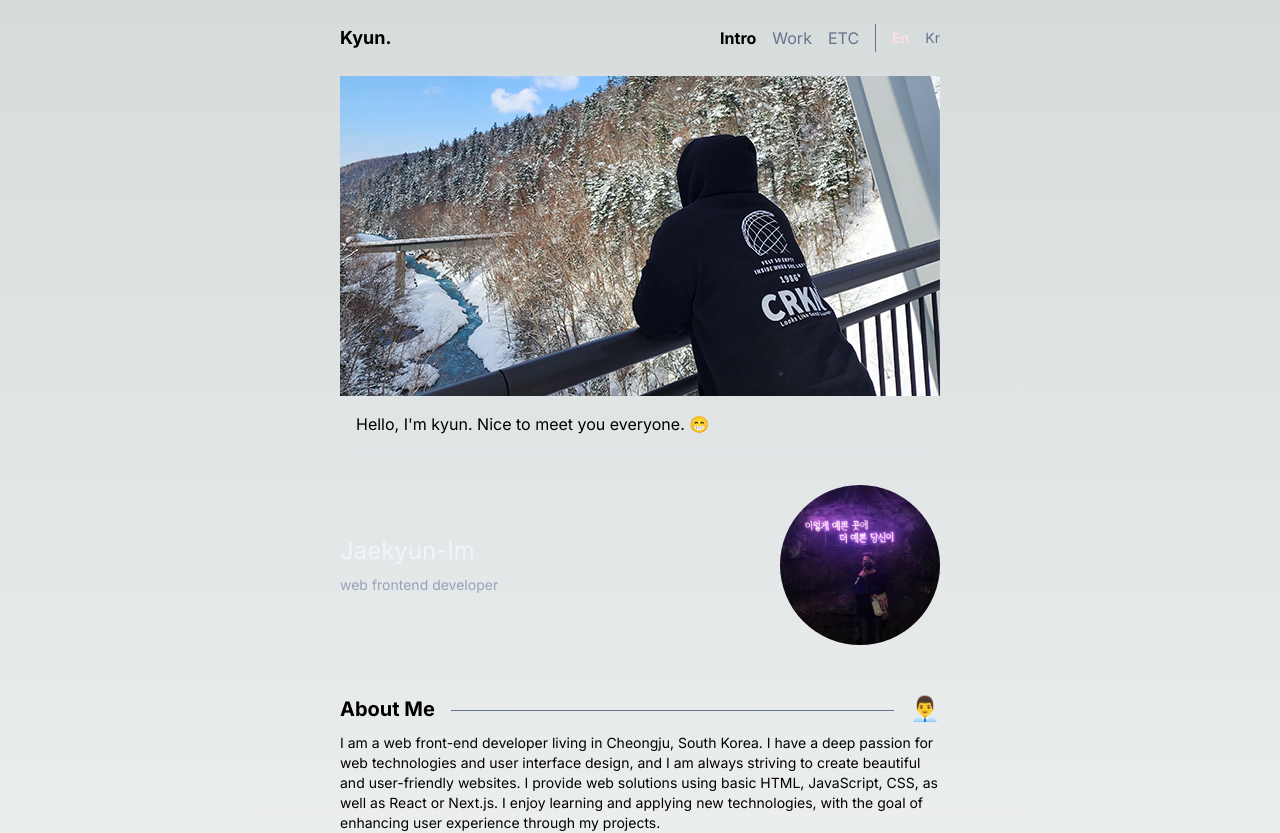
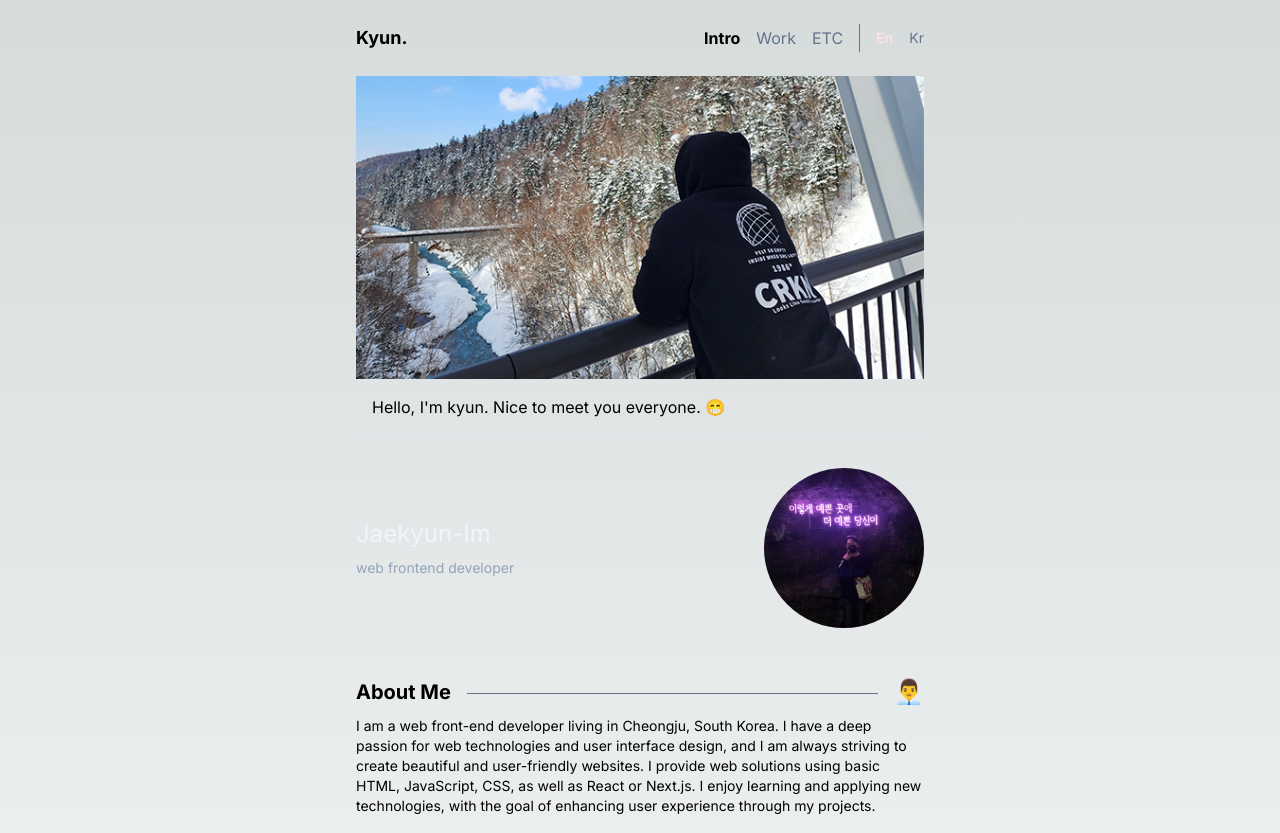
Before and after one commit to yimpetit/kyun-portfolio, a Next.js app: page /en in a window 1280 px wide. Shown: the top 833 px of the page. Built offline with nearby package versions, Linux system fonts and the light colour scheme.

Commit message:
feat:여백 수정

```diff
--- a/src/app/[locale]/layout.tsx
+++ b/src/app/[locale]/layout.tsx
@@ -27,7 +27,7 @@ export default async function RootLayout({
         <NextIntlClientProvider messages={messages}>
           <div className="w-full max-w-[600px] my-0 mx-auto">
             <Header locale={locale} />
-            <main>{children}</main>
+            <main className="px-4">{children}</main>
             <p className="py-6 text-center text-sm text-slate-400">
               © {dayjs().year()} kyun. All Rights Reserved.
             </p>
--- a/src/app/[locale]/page.tsx
+++ b/src/app/[locale]/page.tsx
@@ -7,7 +7,7 @@ export default function Home() {
   const t = useTranslations("IntroPage");
   return (
     <>
-      <div className="w-full h-80 bg-orange-500">
+      <div className="w-full">
         <Image
           src="/main_profile.jpg"
           alt="profile"
--- a/src/components/Header.tsx
+++ b/src/components/Header.tsx
@@ -5,7 +5,7 @@ import { Link } from "@/i18n/routing";
 const Header = ({ locale }: { locale: string }) => {
   const t = useTranslations("Menu");
   return (
-    <header className="flex justify-between py-6">
+    <header className="flex justify-between py-6 px-4">
       <div>
         <Link href="/" className="text-lg font-bold">
           Kyun.
```
